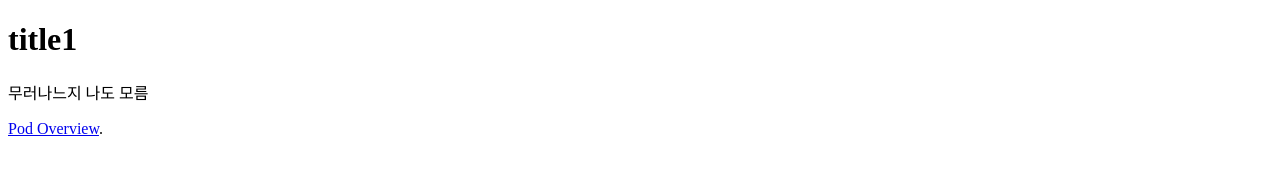
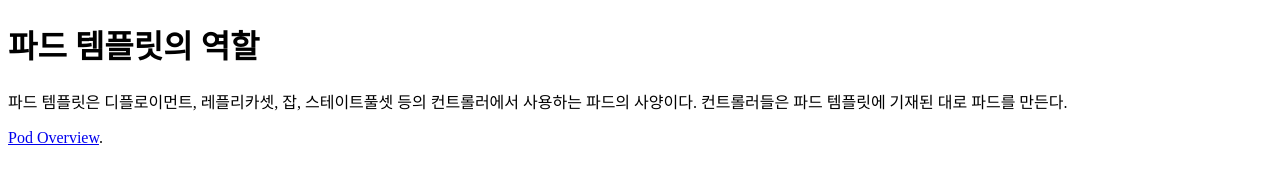
Before and after one commit to junejoo/test, a plain HTML site: page index.html in a window 1280 px wide. Drawn offline with Linux system fonts and the light colour scheme.

Commit message:
contents

```diff
--- a/index.html
+++ b/index.html
@@ -1,12 +1,12 @@
 <!DOCTYPE html>
 <html>
-<head>
-<title>???????POS OVER VIEW</title>
-<body>
-<h1>title1</h1>
+  <head>
+    <title>파드 템플릿의 역할</title>
+  <body>
+    <h1>파드 템플릿의 역할</h1>
 
-<p>무러나느지 나도 모름</p>
-<p><a href="https://kubernetes.io/docs/concepts/workloads/pods/pod-overview">Pod Overview</a>.</p>
+    <p>파드 템플릿은 디플로이먼트, 레플리카셋, 잡, 스테이트풀셋 등의 컨트롤러에서 사용하는 파드의 사양이다. 컨트롤러들은 파드 템플릿에 기재된 대로 파드를 만든다.</p>
+    <p><a href="https://kubernetes.io/docs/concepts/workloads/pods/pod-overview">Pod Overview</a>.</p>
 
-</body>
+  </body>
 </html>
```
